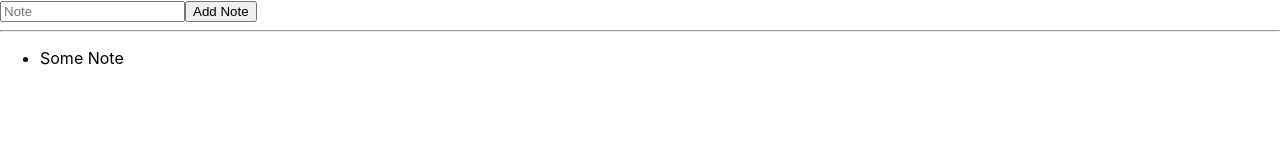
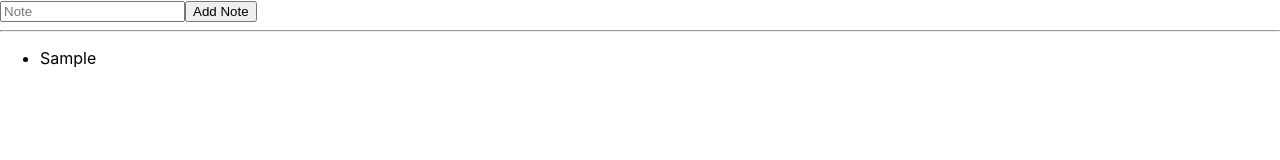
Before and after one commit to GuyShefer/Notes-App, a React (Create React App) app: page / in a window 1280 px wide. Both pictures are taken after typing "Sample" into the empty fields and a click on the button "Add Note". Shown: the top 160 px of the page. Built offline with nearby package versions, Linux system fonts and the light colour scheme.

Commit message:
improve redux structure + add useDispatch hook

```diff
--- a/src/App.tsx
+++ b/src/App.tsx
@@ -1,10 +1,26 @@
 import React from 'react';
+import { useDispatch, useSelector } from 'react-redux';
 import { NoteInput } from './components/note-input/NoteInput.component';
+import { addNote } from './redux/notesActions';
+import { INotesState } from './redux/notesReducer';
 
 function App() {
+  const notes = useSelector<INotesState, INotesState["notes"]>(state => state.notes);
+
+  const dispatch = useDispatch();
+
+  const handleAddNote = (note: string) => {
+    dispatch(addNote(note));
+  }
+
   return (
     <div className="App">
-      <NoteInput addNote={alert}/>
+      <NoteInput addNote={handleAddNote} />
+      <ul>
+        {notes.map(note => {
+          return <li key={note}>{note}</li>
+        })}
+      </ul>
     </div>
   );
 }
--- a/src/components/note-input/NoteInput.component.tsx
+++ b/src/components/note-input/NoteInput.component.tsx
@@ -23,9 +23,6 @@ export const NoteInput: React.FC<INewNoteInputProps> = ({ addNote }) => {
                 <button onClick={onAddNoteClick}>Add Note</button>
             </div>
             <hr />
-            <ul>
-                <li>Some Note</li>
-            </ul>
         </>
     )
 }
--- /dev/null
+++ b/src/redux/notesActions.ts
@@ -0,0 +1,6 @@
+import { Action } from "./notesTypes";
+
+export const addNote = (note: string): Action => ({
+    type: "ADD_NOTE",
+    payload: note
+});
--- a/src/redux/notesReducer.ts
+++ b/src/redux/notesReducer.ts
@@ -1,4 +1,6 @@
-interface NotesState {
+import { Action } from "./notesTypes";
+
+export interface INotesState {
     notes: string[];
 }
 
@@ -6,10 +8,7 @@ const initialState = {
     notes: []
 }
 
-type Action = { type: "ADD_NOTE", payload: string };
-
-
-export const notesReducer = (state: NotesState = initialState, action: Action) => {
+export const notesReducer = (state: INotesState = initialState, action: Action) => {
     switch (action.type) {
         case "ADD_NOTE": {
             return { ...state, notes: [...state.notes, action.payload] }
--- /dev/null
+++ b/src/redux/notesTypes.ts
@@ -0,0 +1 @@
+export type Action = { type: "ADD_NOTE", payload: string };
```
